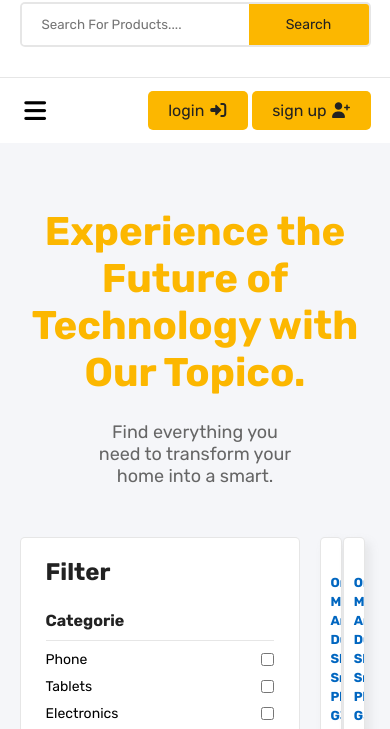
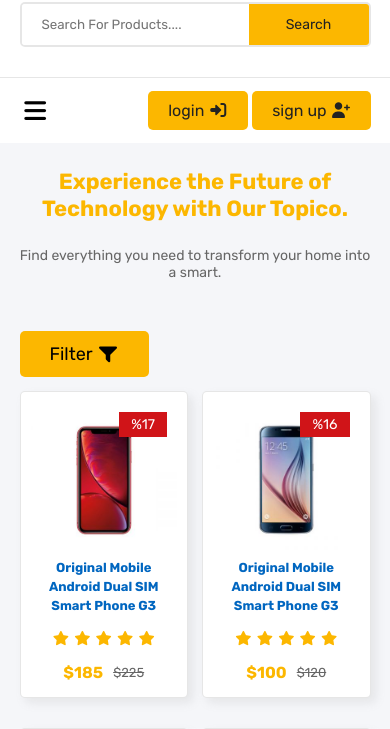
Before and after one commit to Hassan-Abd-El-Aziz/Ecommerce-Website-, a plain HTML site: page all_products.html in a window 390 px wide. Shown: the part 82-811 px from the top of the page. Drawn offline with Linux system fonts and the light colour scheme; a web font is replaced by a local one.

Commit message:
add responsive all-product

```diff
--- a/all_products.html
+++ b/all_products.html
@@ -66,6 +66,9 @@
 
     <section class="all_products">
       <div class="container">
+        <span class="btn_filter" onclick="open_close_filter()">
+          filter <i class="fa-solid fa-filter"></i>
+        </span>
         <div class="filter">
           <h2>filter</h2>
           <div class="filter_item">
--- a/css/style.css
+++ b/css/style.css
@@ -1234,3 +1234,67 @@
   border: 1px solid var(--main-color);
   cursor: pointer;
 }
+.all_products .btn_filter {
+  display: none;
+}
+@media (max-width: 1500px) {
+  .all_products .products_dev .product {
+    width: 31%;
+  }
+}
+@media (max-width: 1000px) {
+  .all_products .container {
+    position: relative;
+    padding-top: 60px;
+  }
+  .all_products .filter {
+    position: absolute;
+    left: 0;
+    top: 60px;
+    width: 40%;
+    opacity: 0;
+    z-index: -100;
+    transition: 0.3s opacity ease-in-out;
+  }
+  .all_products .filter.active {
+    opacity: 1;
+    z-index: 100;
+  }
+  .all_products .products_dev {
+    width: 100%;
+    gap: 0;
+    justify-content: space-between;
+  }
+  .all_products .btn_filter {
+    display: block;
+    position: absolute;
+    top: 0px;
+    padding: 12px 30px;
+    background: var(--main-color);
+    border-radius: 5px;
+    font-size: 18px;
+    text-transform: capitalize;
+  }
+}
+
+@media (max-width: 650px) {
+  .all_products .products_dev .product {
+    width: 48%;
+  }
+  .top_page h1 {
+    font-size: 22px;
+  }
+  .top_page p {
+    font-size: 14px;
+    width: 100%;
+  }
+  .top_page {
+    padding-top: 10px;
+  }
+}
+
+@media (max-width: 400px) {
+  .all_products .filter {
+    width: 100%;
+  }
+}
--- a/js/all_products.js
+++ b/js/all_products.js
@@ -1,3 +1,11 @@
+// open and close filter
+
+var filter = document.querySelector(".filter");
+
+function open_close_filter() {
+  filter.classList.toggle("active");
+}
+
 fetch("js/items.json")
   .then((response) => response.json())
   .then((data) => {
```
